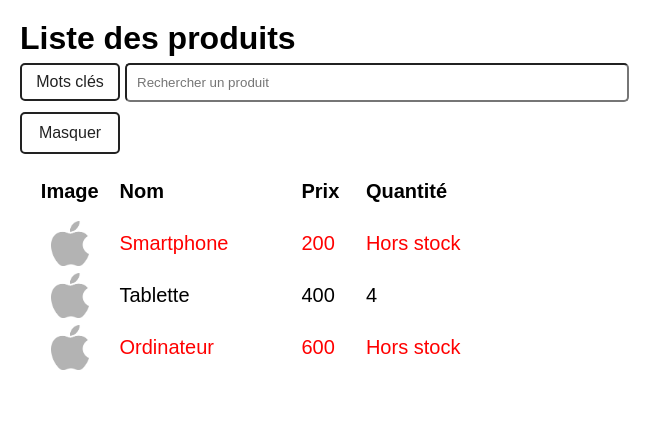
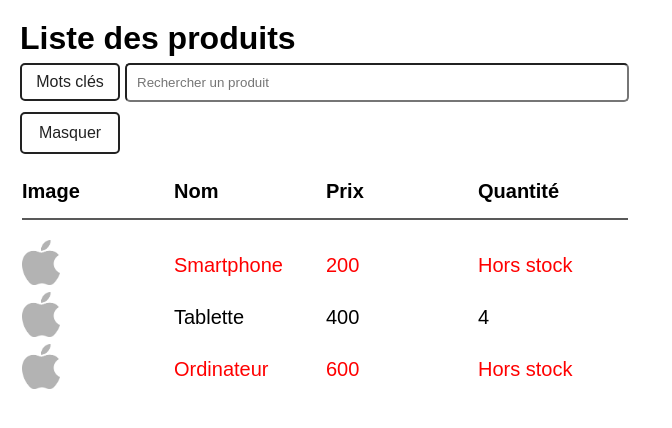
Before and after one commit to YesserBs/TpAngular, an Angular app: page / in a window 1280 px wide. Shown: the top 428 px of the page, without its empty margins (0-672 px from the left). Built offline with nearby package versions, Linux system fonts and the light colour scheme.

Commit message:
now app is looking real good

```diff
--- a/src/app/products/products.component.css
+++ b/src/app/products/products.component.css
@@ -68,3 +68,17 @@ table {
 tr {
     height: 50px;
 }
+
+td {
+    text-align: start;
+    width: 150px;
+}
+
+#table-line {
+    height: 0px;
+}
+
+hr {
+    margin-bottom: 18px;
+    border:  1px solid rgb(89, 89, 89);
+}
--- a/src/app/products/products.component.html
+++ b/src/app/products/products.component.html
@@ -12,20 +12,19 @@
         <span *ngIf="showImg">Masquer</span>
         <span *ngIf="!showImg">Montrer</span>
     </div>
-    <table width="40%">
+    <table>
         <tr>
-            <th *ngIf="showImg">Image</th>
+            <td *ngIf="showImg"><b>Image</b></td>
             <td><b>Nom</b></td>
             <td><b>Prix</b></td>
             <td><b>Quantité</b></td>
         </tr>
+        <tr id="table-line">
+            <td colspan="4"><hr></td>
+        </tr>
         <tr [ngStyle]="{color: product.quantite>0 ? 'black' : 'red'}" *ngFor="let product of filtredProduits">
             <td *ngIf="showImg">
-                <!-- <div id="main-img-ctr"> -->
-                    <div id="img-ctr">
-                        <img id="product-img" [src]="product.image" height="45px">
-                    </div>
-                <!-- </div> -->
+                <img id="product-img" [src]="product.image" width="25%">
             </td>
             <td>{{product.nom}}</td>
             <td>{{product.prix}}</td>
@@ -35,5 +34,4 @@
             </ng-template>
         </tr>
     </table>
-
 </div>
```
